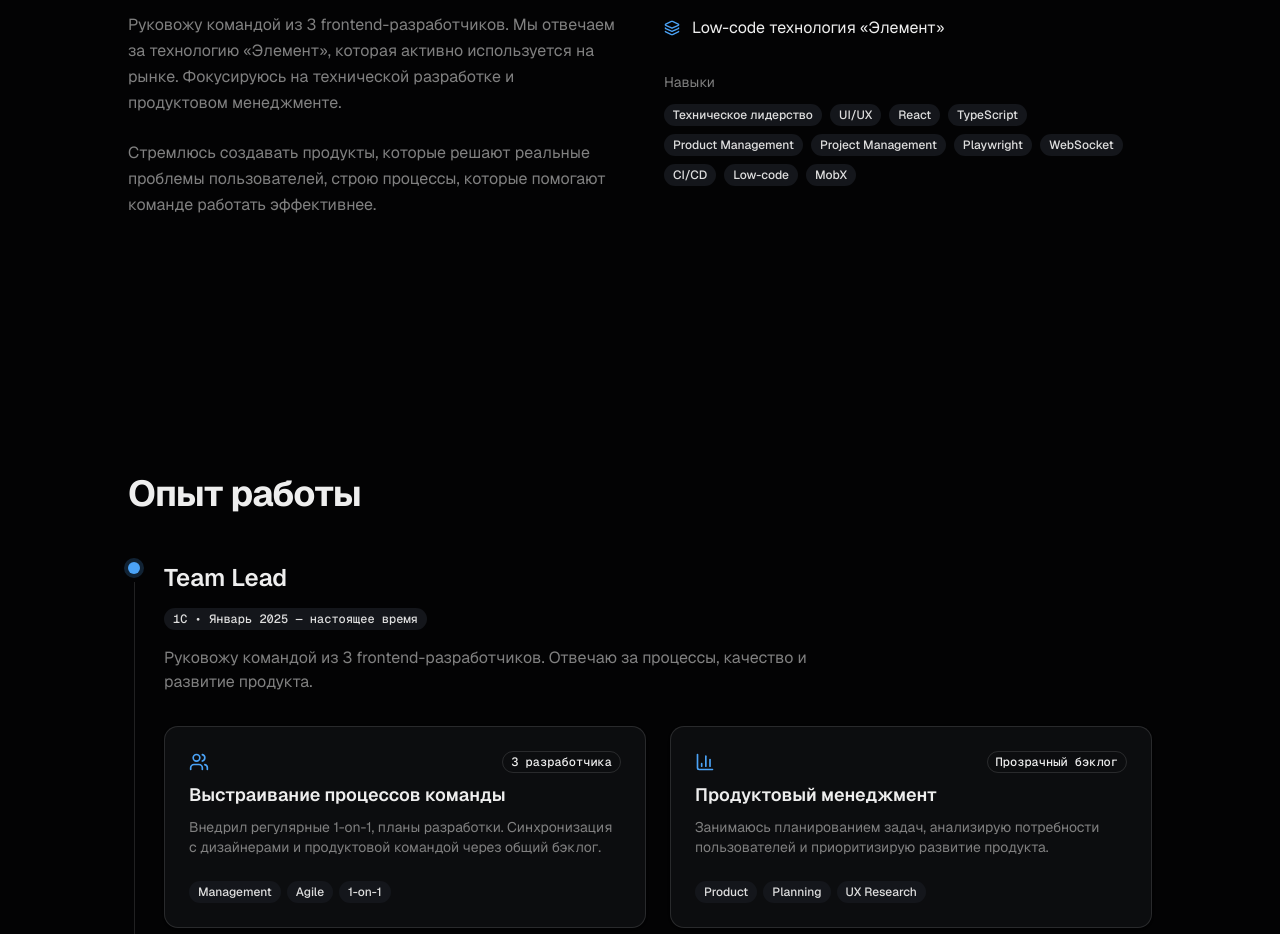
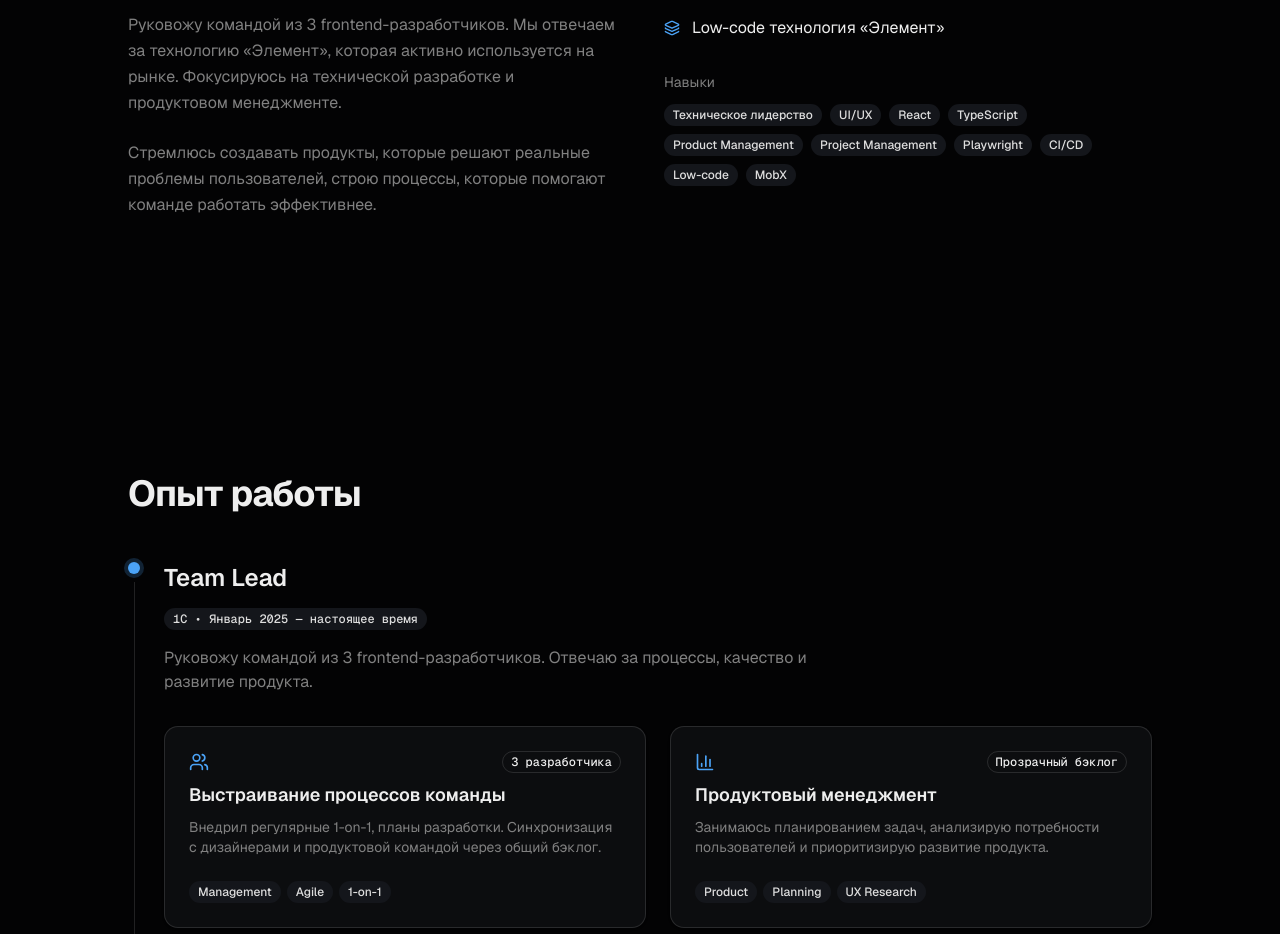
Before and after one commit to dshuran/dshuran-site, a Next.js app: page / in a window 1280 px wide. Shown: the part 1080-2014 px from the top of the page. Built offline with nearby package versions, Linux system fonts and the light colour scheme.

Commit message:
убрал лишний тег

```diff
--- a/components/About.tsx
+++ b/components/About.tsx
@@ -12,7 +12,6 @@
   "Product Management",
   "Project Management",
   "Playwright",
-  "WebSocket",
   "CI/CD",
   "Low-code",
   "MobX"
```
